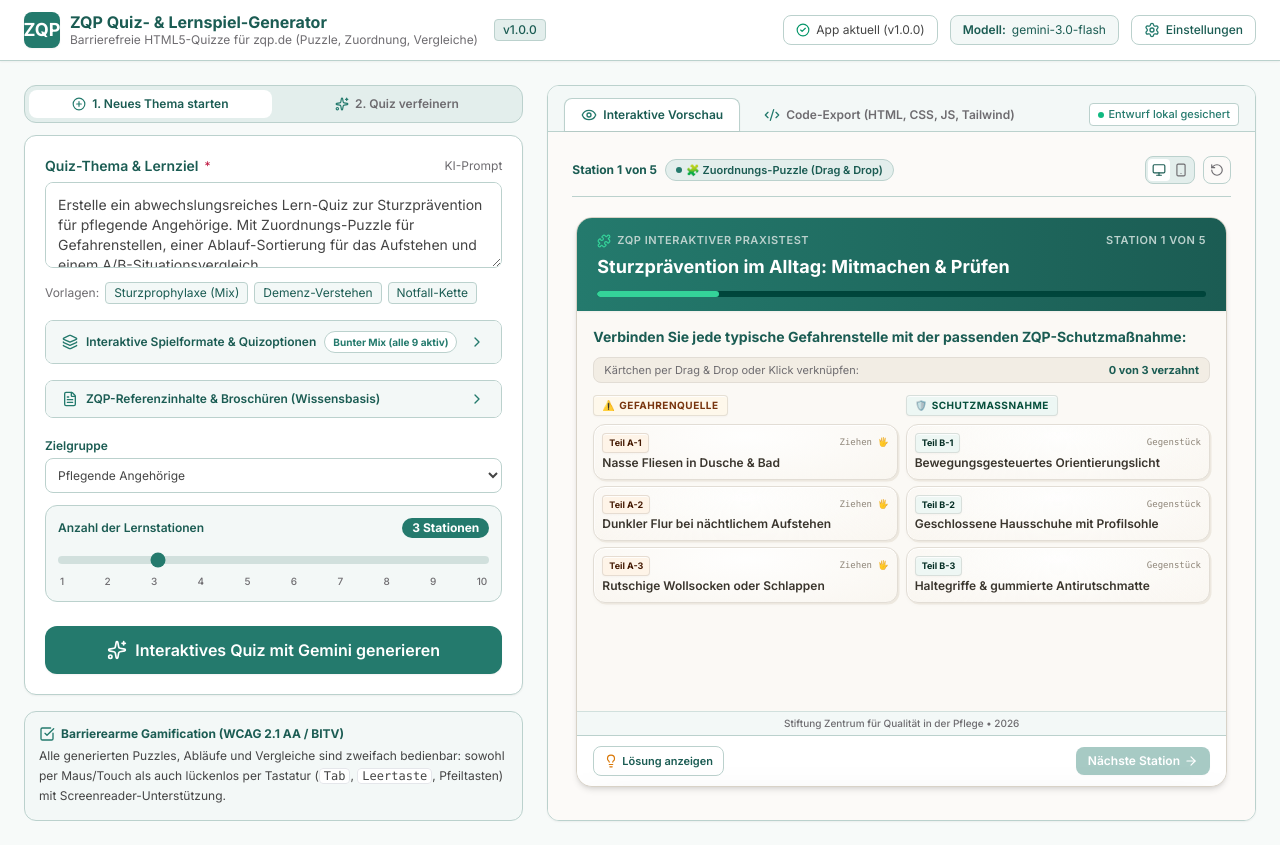
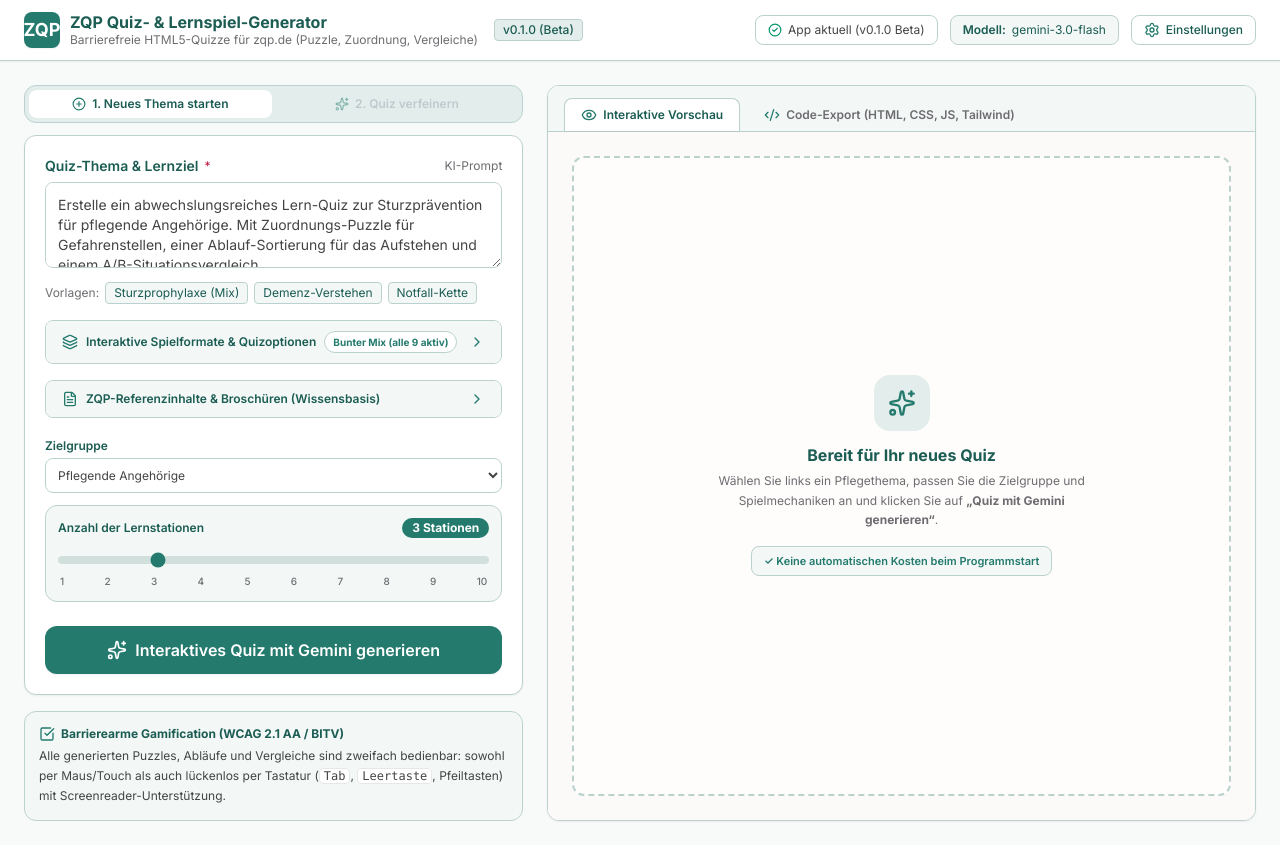
Before and after one commit to ZQP/quiz-generator, a React (Vite) app: page / in a window 1280 px wide. Built offline with nearby package versions, Linux system fonts and the light colour scheme.

Commit message:
feat: set version v0.1.0 (Beta) and disable automatic quiz generation on app startup

```diff
--- a/package.json
+++ b/package.json
@@ -1,7 +1,7 @@
 {
   "name": "zqp-quiz-generator",
   "private": true,
-  "version": "1.0.0",
+  "version": "0.1.0",
   "type": "module",
   "scripts": {
     "start": "vite",
--- a/src-tauri/tauri.conf.json
+++ b/src-tauri/tauri.conf.json
@@ -1,7 +1,7 @@
 {
   "$schema": "../node_modules/@tauri-apps/cli/config.schema.json",
   "productName": "ZQP Quiz-Generator",
-  "version": "1.0.0",
+  "version": "0.1.0",
   "identifier": "de.zqp.quizgenerator",
   "build": {
     "frontendDist": "../dist",
--- a/src/App.tsx
+++ b/src/App.tsx
@@ -48,28 +48,6 @@ export const App: React.FC = () => {
   const [leftPanelMode, setLeftPanelMode] = useState<"create" | "refine">(() =>
     initialDraft && initialDraft.history.length > 0 ? "refine" : "create"
   );
-
-  // Initial load: generate initial preview only if no saved draft was found
-  useEffect(() => {
-    if (!initialDraft || initialDraft.history.length === 0) {
-      handleGenerateNewQuiz(
-        {
-          topicPrompt: "Sturzprävention im Alltag: Mitmachen & Prüfen",
-          referenceText: "",
-          questionCount: 5,
-          targetAudience: "angehoerige",
-          mechanics: [
-            "matching",
-            "ordering",
-            "myth_fact",
-            "bucket_sort",
-            "comparison",
-          ],
-        },
-        false
-      );
-    }
-  }, []);
 
   // Save current quiz history to localStorage whenever it changes
   useEffect(() => {
@@ -315,8 +293,19 @@ export const App: React.FC = () => {
                   <CodeExport quiz={currentQuiz} />
                 )
               ) : (
-                <div className="flex-1 flex items-center justify-center text-xs text-[#6e6c70]">
-                  Geben Sie links ein Thema ein und klicken Sie auf „Quiz mit Gemini generieren“.
+                <div className="flex-1 flex flex-col items-center justify-center text-center p-8 border-2 border-dashed border-[#bbd1cd] rounded-xl bg-white/60 my-auto">
+                  <div className="w-14 h-14 rounded-2xl bg-[#e3eeec] text-[#247a6d] flex items-center justify-center mb-3 shadow-xs">
+                    <Sparkles className="w-7 h-7" />
+                  </div>
+                  <h3 className="text-base font-bold text-[#1b5c53] mb-1">
+                    Bereit für Ihr neues Quiz
+                  </h3>
+                  <p className="text-xs text-[#6e6c70] max-w-sm mb-4 leading-relaxed">
+                    Wählen Sie links ein Pflegethema, passen Sie die Zielgruppe und Spielmechaniken an und klicken Sie auf <strong>„Quiz mit Gemini generieren“</strong>.
+                  </p>
+                  <div className="flex items-center gap-2 text-[11px] text-[#247a6d] font-semibold bg-[#f3f8f7] px-3 py-1.5 rounded-lg border border-[#bbd1cd]">
+                    <span>✓ Keine automatischen Kosten beim Programmstart</span>
+                  </div>
                 </div>
               )}
             </div>
--- a/src/components/Header.tsx
+++ b/src/components/Header.tsx
@@ -9,7 +9,7 @@ interface HeaderProps {
 }
 
 export const Header: React.FC<HeaderProps> = ({ settings, onOpenSettings }) => {
-  const [updateStatus, setUpdateStatus] = useState<string>("App aktuell (v1.0.0)");
+  const [updateStatus, setUpdateStatus] = useState<string>("App aktuell (v0.1.0 Beta)");
   const [isCheckingUpdate, setIsCheckingUpdate] = useState<boolean>(false);
   const [availableVersion, setAvailableVersion] = useState<string | null>(null);
   const [isInstalling, setIsInstalling] = useState<boolean>(false);
@@ -54,11 +54,11 @@ export const Header: React.FC<HeaderProps> = ({ settings, onOpenSettings }) => {
         setAvailableVersion(res.version);
         setUpdateStatus(`Update bereit (v${res.version})`);
       } else if (!res.isDesktop) {
-        setUpdateStatus("v1.0.0 (Web-Vorschau)");
+        setUpdateStatus("v0.1.0 Beta (Web-Vorschau)");
       } else if (res.error) {
         setUpdateStatus("Update-Server nicht erreichbar");
       } else {
-        setUpdateStatus("Aktuellste Version (v1.0.0)");
+        setUpdateStatus("Aktuellste Version (v0.1.0 Beta)");
       }
     } catch {
       setUpdateStatus("Prüfung fehlgeschlagen");
@@ -84,7 +84,7 @@ export const Header: React.FC<HeaderProps> = ({ settings, onOpenSettings }) => {
           </div>
         </div>
         <span className="hidden md:inline-flex items-center px-2 py-0.5 rounded text-xs font-medium bg-[#e3eeec] text-[#1b5c53] border border-[#bbd1cd]">
-          v1.0.0
+          v0.1.0 (Beta)
         </span>
       </div>
 
```
